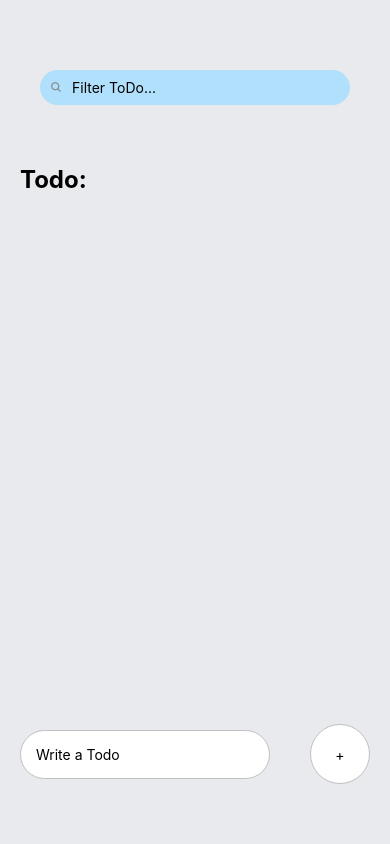
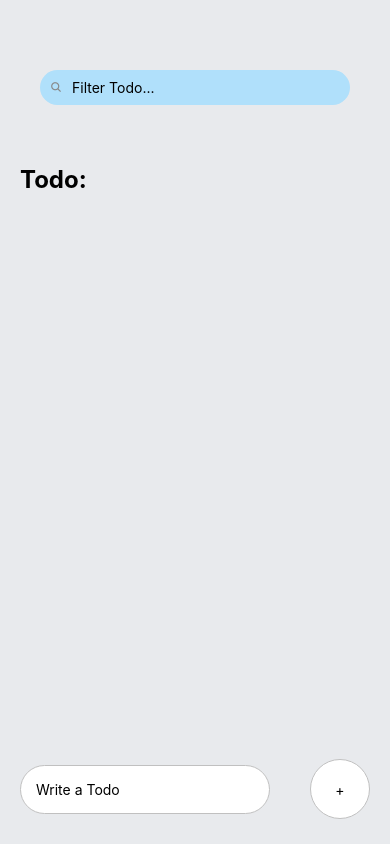
Before and after one commit to griffw00/native-todo-list, a React Native app: screen / in a window 390 px wide. Built offline with nearby package versions, Linux system fonts and the light colour scheme.

Commit message:
added scrollview

```diff
--- a/components/Search.tsx
+++ b/components/Search.tsx
@@ -1,6 +1,6 @@
 import { useState } from 'react';
 import React from 'react';
-import { Text, View, StyleSheet, TouchableOpacity, KeyboardAvoidingView, TextInput} from 'react-native';
+import { Text, View, StyleSheet, KeyboardAvoidingView, TextInput} from 'react-native';
 import Icon from 'react-native-vector-icons/Ionicons';
 
 
@@ -25,7 +25,7 @@ const Search: React.FC<SearchProps> = ({ onSearchTask}) => {
                 <TextInput
                     style = {styles.text}
                     value={text}
-                    placeholder="Filter ToDo..."
+                    placeholder="Filter Todo..."
                     onChangeText={handleSearchTask}
                 />
              </View>
--- a/components/TaskInput.tsx
+++ b/components/TaskInput.tsx
@@ -48,8 +48,9 @@ const styles = StyleSheet.create({
 
       },
       writeTaskWrapper: {
-        position: "absolute",
-        bottom: 60, // Bottom of the screen
+        position: "relative",
+        bottom: 25,
+        paddingTop: 25,
         width: "100%",
         flexDirection: "row",
         justifyContent: "space-around",
--- a/components/TaskList.tsx
+++ b/components/TaskList.tsx
@@ -1,6 +1,6 @@
 import React from 'react'
 import {useState} from 'react'
-import { Text, View, TouchableOpacity, StyleSheet} from 'react-native';
+import { Text, View, ScrollView, StyleSheet} from 'react-native';
 import Task from './Task';
 
 
@@ -21,6 +21,7 @@ const TaskList: React.FC<TaskListProps> = ({ tasks, onCompleteTask, onEditTask }
     return (
       <View style = {styles.taskWrapper}>
         <Text style={styles.sectionTitle}>Todo:</Text>
+        <ScrollView>
           <View style={styles.items}>
             {tasks.map((item, index) => (
                 <Task
@@ -32,6 +33,7 @@ const TaskList: React.FC<TaskListProps> = ({ tasks, onCompleteTask, onEditTask }
                   />
             ))}
           </View>
+        </ScrollView>
       </View>
     );
   };
@@ -45,6 +47,7 @@ const TaskList: React.FC<TaskListProps> = ({ tasks, onCompleteTask, onEditTask }
         marginTop: 30,
       },
       taskWrapper: {
+        flex: 1,
         paddingTop: 60,
         paddingHorizontal: 20,
       },
```
Lines whose indentation alone changed are shown as unchanged.
